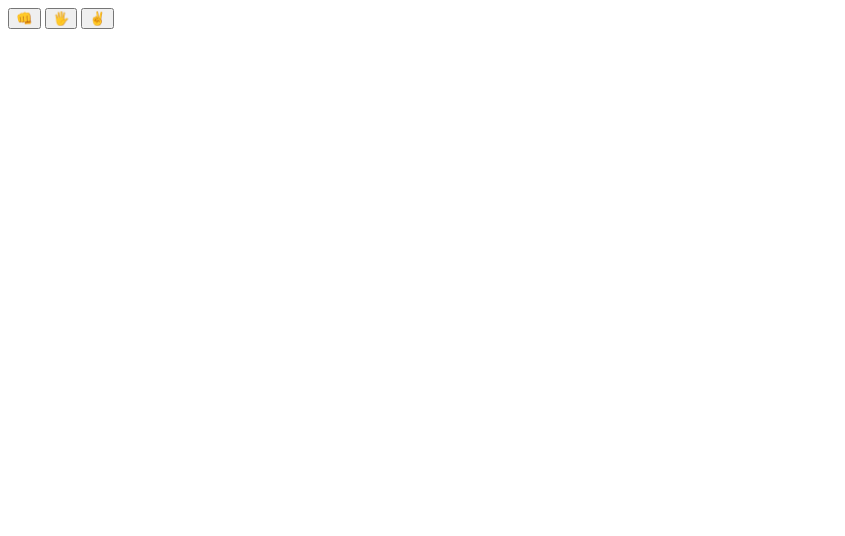
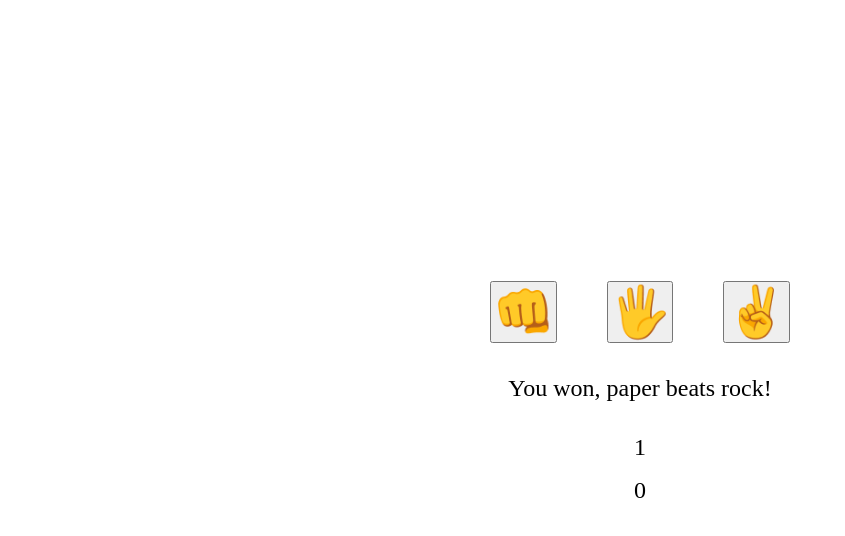
Before and after one commit to Tranche-001/Rock-Paper-Scissors, a plain HTML site: page index.html in a window 1280 px wide. Both pictures are taken after a click on the button "🖐️". Shown: the whole page, without its empty margins (0-845 px from the left). Drawn offline with Linux system fonts and the light colour scheme.

Commit message:
make the game work

```diff
--- a/index.html
+++ b/index.html
@@ -3,10 +3,12 @@
 <head>
   <meta charset="UTF-8">
   <meta name="viewport" content="width=device-width, initial-scale=1.0">
+  <link rel="stylesheet" href="./style.css">
   <title>Document</title>
 </head>
 <body>
-
+  <div class="mainPage">
+    <div class="buttons">
       <button id="rock">
         👊
       </button>
@@ -16,13 +18,31 @@
       <button id="scissors">
         ✌️
       </button>
+    </div>
+    <div class="resultsText">
+      <div id="results">
 
+      </div>
 
+      <div id="runningScore">
+
+      </div>
+      <div id="runningScoreHuman"></div>
+      <div id="runningScoreComputer"></div>
+      <div id="winningScreen"></div>
+
+    </div>
+  </div>
   <script>
 
 const btnRock = document.querySelector("#rock");
 const btnPaper = document.querySelector("#paper");
 const btnScissors = document.querySelector("#scissors");
+
+const runningScoreHuman = document.querySelector("#runningScoreHuman");
+const runningScoreComputer = document.querySelector("#runningScoreComputer");
+const resultsDiv = document.querySelector("#results");
+const winningScreen = document.querySelector("#winningScreen");
 
 
     function getComputerChoice(){
@@ -40,11 +60,6 @@ const btnScissors = document.querySelector("#scissors");
           break;
       }
       return randomChoice;
-    }
-
-    function getHumanChoice(){
-      let humanChoice = prompt("Choose rock, paper, or scissors")
-      return humanChoice;
     }
 
 
@@ -74,54 +89,87 @@ const btnScissors = document.querySelector("#scissors");
       }
     }
 
-    function playGame(){
+    function whoWonRound(answer){
+      if(answer == "Tie!"){
+      }
+      //Human won
+      else if(answer.includes("won")){
+        humanScore+=1
+      }
+      //Computer won
+      else{
+        computerScore+=1;
+      }
+    }
+
+    function whoWonGame(){
+      if(humanScore==5){
+        winningScreen.textContent = "YOU WON!!!!!!";
+      }
+      else if(computerScore==5){
+        winningScreen.textContent = "your family is dead";
+      }
+    }
 
     let rounds = 0;
     let humanScore = 0;
     let computerScore = 0;
 
 
+    function playGame(){
 
-      const humanSelection = getHumanChoice()
-      const computerSelection = getComputerChoice()
-      let answer = playRound(humanSelection, computerSelection);
-      if(answer == "Tie!"){
-      }
-      else if(answer.includes("won")){
-        humanScore++;
-      }
-      else{
-        computerScore++;
-      }
+
+      const resultsDiv = document.querySelector("#results");
+      let result = "waiting round";
+      btnRock.addEventListener("click", (e) => {
+        result = playRound("rock", getComputerChoice());
+        whoWonRound(result);
+        resultsDiv.textContent = result;
+        runningScoreHuman.textContent = humanScore;
+        runningScoreComputer.textContent = computerScore;
+        whoWonGame();
+      })
+      btnPaper.addEventListener("click", (e) => {
+        result = playRound("paper", getComputerChoice());
+        whoWonRound(result);
+        resultsDiv.textContent = result;
+        runningScoreHuman.textContent = humanScore;
+        runningScoreComputer.textContent = computerScore;
+        whoWonGame();
+      })
+      btnScissors.addEventListener("click", (e) => {
+        result = playRound("scissors", getComputerChoice());
+        whoWonRound(result);
+        resultsDiv.textContent = result;
+        runningScoreHuman.textContent = humanScore;
+        runningScoreComputer.textContent = computerScore;
+        whoWonGame();
+      })
+
       rounds++;
-      console.log("Human: " + humanScore)
-      console.log("Computer: " + computerScore)
 
 
 
     }
 
- // playGame()
+  playGame();
 
 
 //-------------------------------
 
 
+// const resultsDiv = document.querySelector("#results");
+// let result = "waiting round";
+// btnRock.addEventListener("click", (e) => {
+//   resultsDiv.textContent = playRound("rock", getComputerChoice());
+// })
+// btnPaper.addEventListener("click", (e) => {
+//   resultsDiv.textContent = playRound("paper", getComputerChoice());
+// })
+// btnScissors.addEventListener("click", (e) => {
+//   resultsDiv.textContent = playRound("scissors", getComputerChoice());
+// })
 
-
-btnRock.addEventListener("click", (e) => {
-  console.log("A")
-  alert(playRound("rock", getComputerChoice()));
-})
-btnPaper.addEventListener("click", (e) => {
-  console.log("B")
-  alert(playRound("paper", getComputerChoice()));
-})
-btnScissors.addEventListener("click", (e) => {
-
-
-  alert(playRound("scissors", getComputerChoice()));
-})
 
 
   </script>
--- /dev/null
+++ b/style.css
@@ -0,0 +1,35 @@
+*, *::before, *::after {
+  box-sizing: border-box;
+}
+* {
+  margin: 0;
+}
+
+.mainPage {
+  display: flex;
+  align-items: center;
+  justify-content: center;
+  flex-direction: column;
+  min-height: 100vh;
+  gap: 2rem;
+}
+
+.buttons {
+  display: flex;
+  gap: 50px;
+  justify-content: center;
+}
+
+#rock, #paper, #scissors {
+  font-size: 50px;
+  cursor: pointer;
+  padding: 0;
+}
+
+.resultsText {
+  display: flex;
+  align-items: center;
+  flex-direction: column;
+  gap: 1rem;
+  font-size: 24px;
+}
```
Lines whose indentation alone changed are shown as unchanged.
